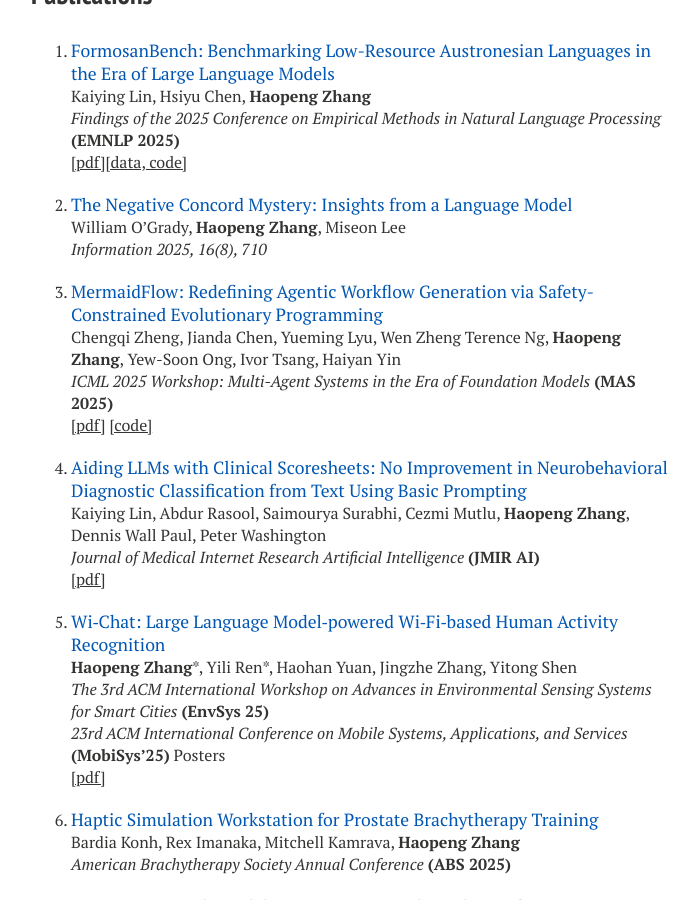
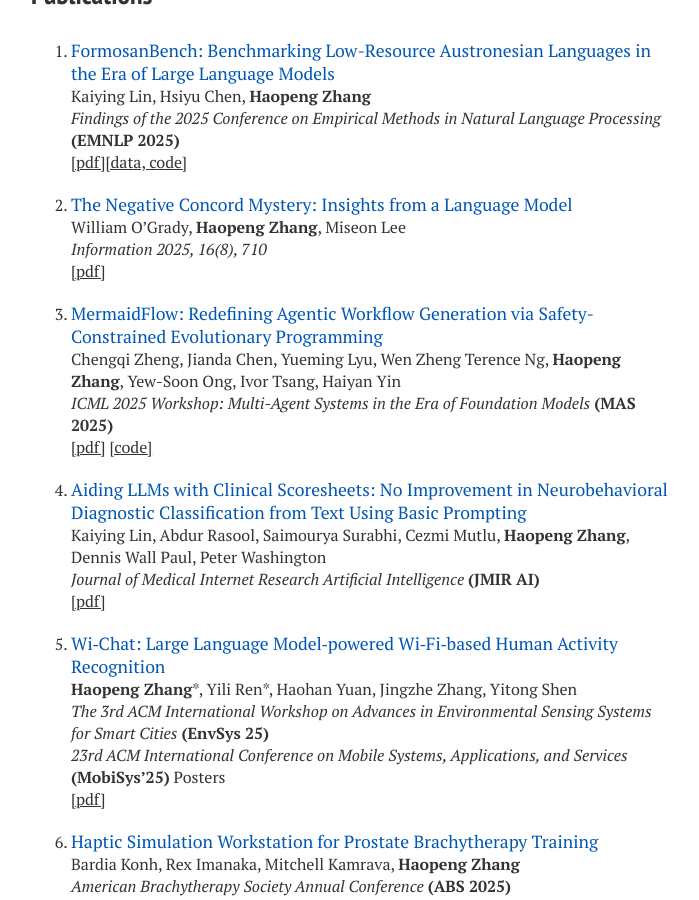
Before and after one commit to hpzhang94/hpzhang94.github.io, a Jekyll site: the page built from research.md, in a window 1280 px wide and 900 px high, scrolled down 921 px. Shown: the whole window, without its empty margins (289-988 px from the left). Built offline with Jekyll 4.4.1, drawn with Linux system fonts in a browser that asks for light colours; nearby versions of some CDN libraries; some web fonts are replaced.

Commit message:
Update research.md

```diff
--- a/research.md
+++ b/research.md
@@ -76,6 +76,7 @@ title: Publications
   <span class="paper-title">The Negative Concord Mystery: Insights from a Language Model</span>
   <br>William O’Grady, <b>Haopeng Zhang</b>, Miseon Lee
   <br><i>Information 2025, 16(8), 710</i>
+  <br><a href="https://www.mdpi.com/2078-2489/16/8/710" target="_blank">[pdf]</a>
 </li>
 
 <li>
```
